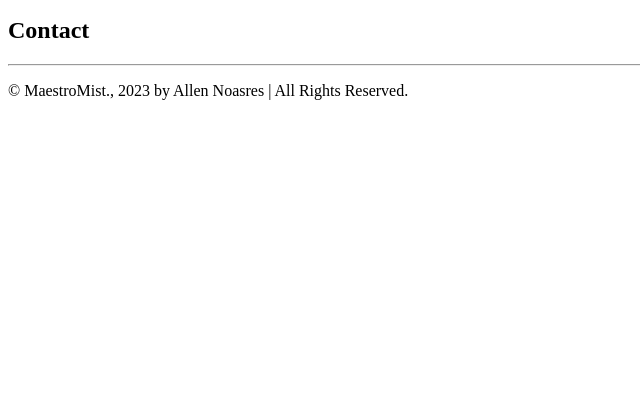
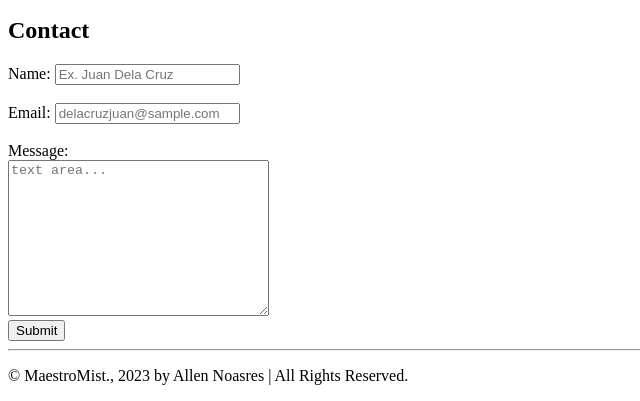
Before and after one commit to nosaresallen/HTML_Semantic_Activity, a plain HTML site: page index.html in a window 1280 px wide. Shown: the part 1244-1645 px from the top of the page, without its empty margins (0-640 px from the left). Before the commit the page ends 1360 px from the top, so only its background shows below. Drawn offline with Linux system fonts and the light colour scheme.

Commit message:
Added contact form

```diff
--- a/index.html
+++ b/index.html
@@ -56,7 +56,15 @@
 
         <section>
           <h2 id="contact">Contact</h2>
-
+          <form action="">
+            <label for="name">Name:</label>
+            <input type="text" id="name" name="name" placeholder="Ex. Juan Dela Cruz" required><br><br>
+            <label for="email">Email:</label>
+            <input type="email" id="email" name="email" placeholder="delacruzjuan@sample.com" required><br><br>
+            <label for="message">Message:</label><br>
+            <textarea name="message" id="message" cols="30" rows="10" placeholder="text area..." required></textarea><br>
+            <input type="submit" name="submit">
+          </form>
       </main>
 
       <hr>
```
